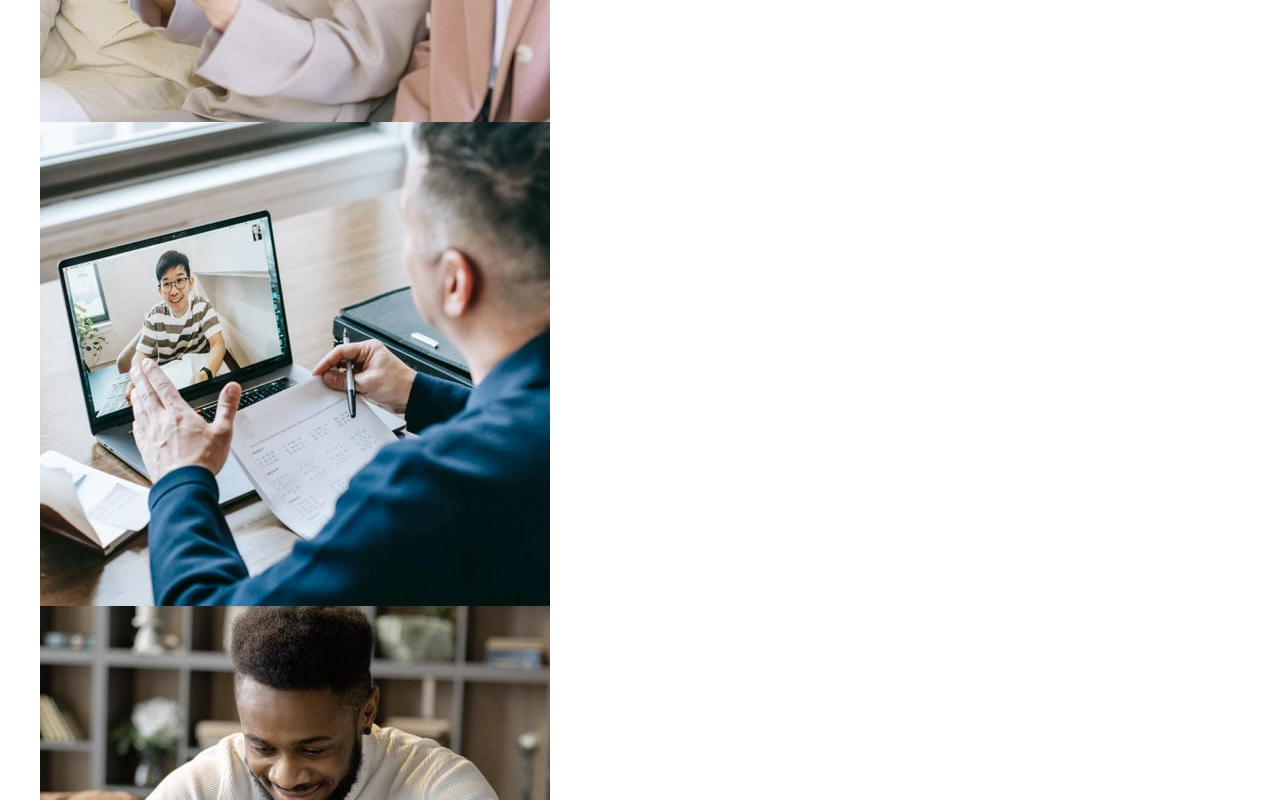
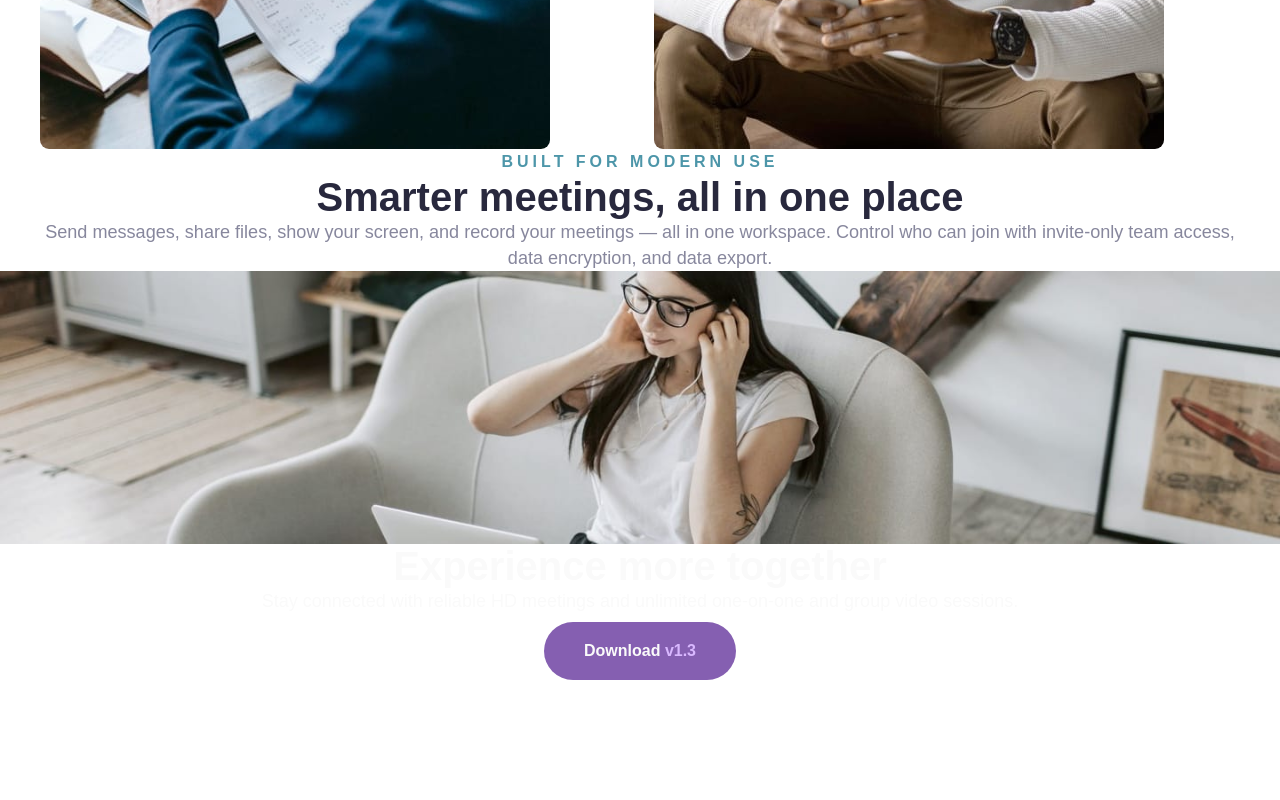
Before and after one commit to Dudeldups/FM-meet-landing-page, a React (Vite) app: page / in a window 1280 px wide. Shown: the part 1460-2260 px from the top of the page. After the commit the page ends 2148 px from the top, so only its background shows below. Built offline with nearby package versions, Linux system fonts and the light colour scheme; a web font is replaced by a local one.

Commit message:
added bottom text styling

```diff
--- a/src/App.jsx
+++ b/src/App.jsx
@@ -6,10 +6,10 @@ import "./scss/main.scss";
 
 export default function App() {
   return (
-    <div className="main-container">
+    <main className="main-container">
       <Header />
       <Hero />
       <Features />
-    </div>
+    </main>
   );
 }
--- a/src/components/Features/Features.scss
+++ b/src/components/Features/Features.scss
@@ -1,4 +1,20 @@
 @use "../../scss/abstracts" as *;
 
 .features {
+  &__item {
+    // list item
+    // add number and vertical line top of container
+  }
 }
+
+.first {
+  &__pic-grid {
+    display: grid;
+    gap: 1.5em;
+    grid-template-columns: repeat(2, 1fr);
+  }
+
+  &__pic {
+    border-radius: 0.5em;
+  }
+}
--- a/src/components/Hero/Hero.jsx
+++ b/src/components/Hero/Hero.jsx
@@ -4,11 +4,11 @@ import "./Hero.scss";
 
 export default function Hero() {
   return (
-    <div className="hero">
+    <aside className="hero">
       <picture>
         <source
           srcSet="./src/assets/images/image-hero-left.png"
-          media="(min-width: 75rem)"
+          media="(min-width: 78.125rem)"
         />
         <img
           className="hero__img-main"
@@ -22,11 +22,11 @@ export default function Hero() {
       <picture>
         <source
           srcSet="./src/assets/images/image-hero-right.png"
-          media="(min-width: 75rem)"
+          media="(min-width: 78.125rem)"
         />
 
         <img className="hero__img-secondary" src="" alt="" />
       </picture>
-    </div>
+    </aside>
   );
 }
--- a/src/components/Hero/Hero.scss
+++ b/src/components/Hero/Hero.scss
@@ -5,7 +5,7 @@
   place-items: center;
   gap: get-clamp(3rem, 4.5rem, 23.4375rem, 48rem);
 
-  @include mq(1200px) {
+  @include mq(1250px) {
     width: 110%;
     transform: translateX(-5%);
 
@@ -17,7 +17,7 @@
   &__img-main {
     transform: scale(110%);
 
-    @include mq(1200px) {
+    @include mq(1250px) {
       transform: translateY(-17%);
     }
   }
--- a/src/scss/base/_typography.scss
+++ b/src/scss/base/_typography.scss
@@ -43,3 +43,40 @@ body {
     color: $clr-grey;
   }
 }
+
+.first {
+  text-align: center;
+
+  &__overline {
+    font-size: 1rem;
+    font-weight: 900;
+    letter-spacing: 0.25rem;
+    text-transform: uppercase;
+    color: $clr-blue-dark;
+  }
+
+  &__title {
+    font-size: get-clamp(2rem, 2.5rem, 23.4375rem, 48rem);
+    line-height: get-clamp(2.25rem, 2.75rem, 23.4375rem, 48rem);
+    color: $clr-dark;
+  }
+
+  &__desc {
+    font-size: get-clamp(1rem, 1.125rem, 48rem, 56.25rem);
+    color: $clr-grey;
+  }
+}
+
+.second {
+  text-align: center;
+
+  &__title {
+    font-size: get-clamp(2rem, 2.5rem, 23.4375rem, 48rem);
+    line-height: get-clamp(2.25rem, 2.75rem, 23.4375rem, 48rem);
+    color: $clr-white;
+  }
+
+  &__desc {
+    color: $clr-white;
+  }
+}
```
